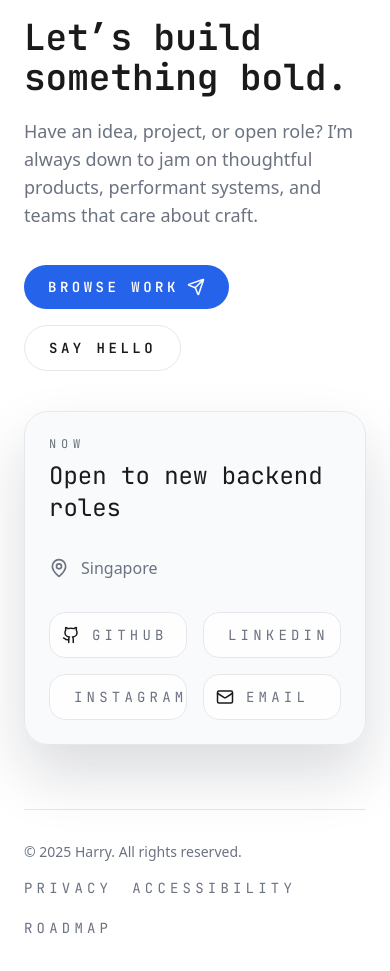
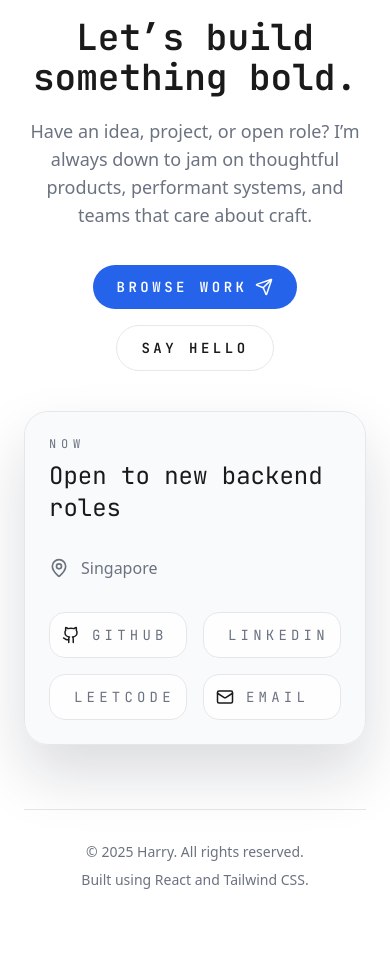
Before and after one commit to IteratorInnovator/personal-portfolio-website, a React (Vite) app: page / in a window 390 px wide. Shown: the part 4385-5356 px from the top of the page. Built offline with nearby package versions, Linux system fonts and the light colour scheme.

Commit message:
Change: instagram to leetcode in footer

```diff
--- a/package.json
+++ b/package.json
@@ -19,6 +19,7 @@
     "motion": "^12.23.24",
     "react": "^19.2.0",
     "react-dom": "^19.2.0",
+    "react-icons": "^5.5.0",
     "react-router-dom": "^7.9.5",
     "react-router-hash-link": "^2.4.3",
     "tailwind-merge": "^3.4.0",
--- a/src/components/Footer.jsx
+++ b/src/components/Footer.jsx
@@ -11,19 +11,19 @@ const Footer = () => {
             <div className="relative mx-auto flex max-w-6xl flex-col gap-16 px-6 py-24 md:px-16">
                 <div className="grid gap-10 md:grid-cols-[1.1fr,0.9fr]">
                     <div>
-                        <p className="text-xs font-jetbrains uppercase tracking-[0.5em] text-secondary">
+                        <p className="text-xs font-jetbrains uppercase tracking-[0.5em] text-secondary max-md:text-center">
                             stay in touch
                         </p>
-                        <h2 className="mt-4 text-4xl font-jetbrains font-semibold text-primary md:text-5xl">
+                        <h2 className="mt-4 text-4xl font-jetbrains font-semibold text-primary md:text-5xl max-md:text-center">
                             Let’s build something bold.
                         </h2>
-                        <p className="mt-5 max-w-xl text-lg text-secondary">
+                        <p className="mt-5 max-w-xl text-lg text-secondary max-md:text-center">
                             Have an idea, project, or open role? I’m always down
                             to jam on thoughtful products, performant systems,
                             and teams that care about craft.
                         </p>
 
-                        <div className="mt-9 flex flex-wrap gap-4">
+                        <div className="mt-9 flex flex-wrap gap-4 max-md:justify-center">
                             <Link
                                 to="/projects"
                                 className="inline-flex items-center gap-2 rounded-full bg-accent px-6 py-3 font-jetbrains text-sm font-semibold uppercase tracking-[0.25em] text-background transition hover:bg-accent-hover"
@@ -31,12 +31,12 @@ const Footer = () => {
                                 Browse work
                                 <Send size={18} />
                             </Link>
-                            <a
-                                href="mailto:hello@example.com"
+                            <Link
+                                to="/contact"
                                 className="inline-flex items-center gap-2 rounded-full border border-border px-6 py-3 font-jetbrains text-sm font-semibold uppercase tracking-[0.25em] text-primary transition hover:border-accent hover:text-accent"
                             >
                                 Say hello
-                            </a>
+                            </Link>
                         </div>
                     </div>
 
@@ -77,20 +77,13 @@ const Footer = () => {
                     </div>
                 </div>
 
-                <div className="flex flex-col gap-4 border-t border-border pt-8 text-sm text-secondary md:flex-row md:items-center md:justify-between">
-                    <span>
+                <div className="flex flex-col gap-2 border-t border-border pt-8 text-sm text-secondary items-center justify-between">
+                    <p className="w-full text-center">
                         © {new Date().getFullYear()} Harry. All rights reserved.
-                    </span>
-                    <div className="flex flex-wrap gap-5">
-                        {["Privacy", "Accessibility", "Roadmap"].map((item) => (
-                            <button
-                                key={item}
-                                className="font-jetbrains uppercase tracking-[0.3em] text-secondary transition hover:text-primary"
-                            >
-                                {item}
-                            </button>
-                        ))}
-                    </div>
+                    </p>
+                    <p className="w-full text-center">
+                        Built using React and Tailwind CSS.
+                    </p>
                 </div>
             </div>
         </footer>
--- a/src/components/Qualifications.jsx
+++ b/src/components/Qualifications.jsx
@@ -45,7 +45,7 @@ const Qualifications = () => {
                                 key={name}
                                 type="button"
                                 onClick={() => setActiveTab(name)}
-                                className={`relative z-10 rounded-full px-4 py-2 font-semibold font-jetbrains transition-colors ${
+                                className={`cursor-pointer relative z-10 rounded-full px-4 py-2 font-semibold font-jetbrains transition-colors ${
                                     isActive ? "text-primary" : "text-secondary"
                                 }`}
                             >
--- a/src/utils/constants.js
+++ b/src/utils/constants.js
@@ -21,6 +21,7 @@ import Ubuntu from "../assets/Ubuntu.svg";
 import Vite from "../assets/Vite.svg";
 
 import { Github, Linkedin, Instagram, Mail } from "lucide-react";
+import { TbBrandLeetcode } from "react-icons/tb";
 
 export const navigationItems = [
     { name: "Home", path: "/", isSection: true },
@@ -139,6 +140,6 @@ export const skills = [
 export const socialLinks = [
     { name: "GitHub", icon: Github, href: "https://github.com/IteratorInnovator" },
     { name: "LinkedIn", icon: Linkedin, href: "https://www.linkedin.com/in/ngkokjing/" },
-    { name: "Instagram", icon: Instagram, href: "https://www.instagram.com/haarrryyyynz?igsh=aWszeTJzb3ppZnI5" },
+    { name: "Leetcode", icon: TbBrandLeetcode, href: "https://leetcode.com/u/HNKJ/" },
     { name: "Email", icon: Mail, href: "mailto:harryngkokjing@gmail.com" },
 ];
```
Also changed, not shown: src/assets/leetcode.svg (added), 1 other file (tests, documents, lock files or other folders).
